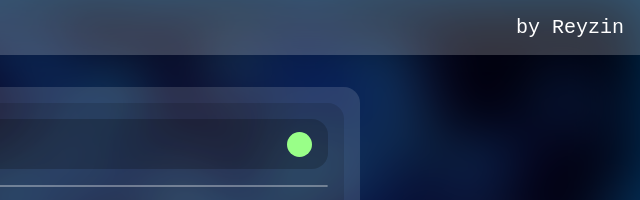
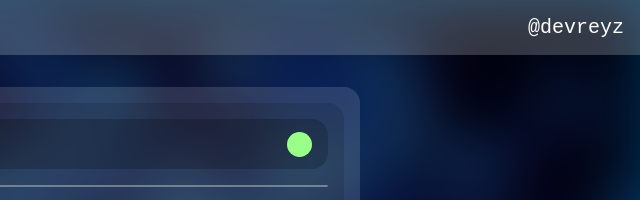
Before and after one commit to reyzym/cripytron, a plain HTML site: page index.html in a window 1280 px wide. Shown: the top 200 px of the page, 640-1280 px from the left. Drawn offline with Linux system fonts and the light colour scheme.

Commit message:
Header editado

```diff
--- a/index.html
+++ b/index.html
@@ -14,7 +14,7 @@
       <div class="logo">
         <span>Descryptron</span>
       </div>
-      <span>by Reyzin</span>
+      <span>@devreyz</span>
     </header>
 
     <main id="main">
```
